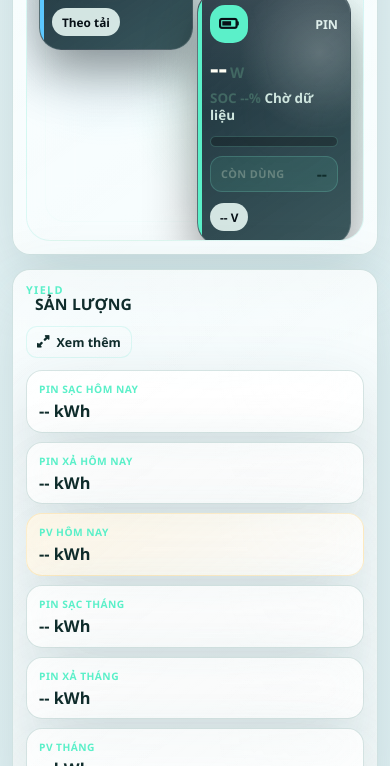
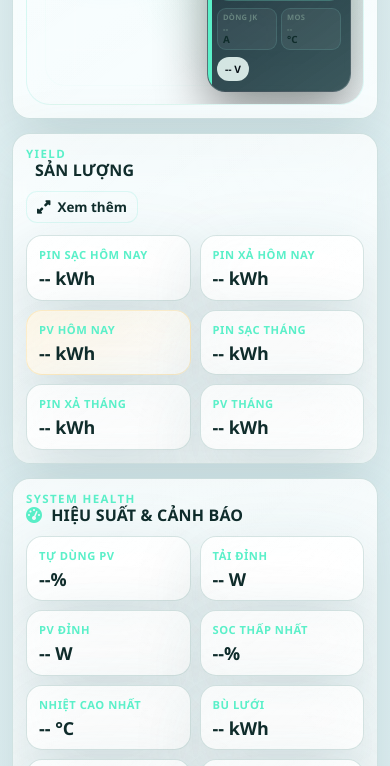
Before and after one commit to piupepong/nlmt-dashboard-v2, a website: page index.html in a window 390 px wide. Shown: the part 1234-2000 px from the top of the page. Drawn offline with nearby package versions, Linux system fonts and the light colour scheme; no server answers; some icons are missing.

Commit message:
Improve mobile typography and topology cards

```diff
--- a/style.css
+++ b/style.css
@@ -51,6 +51,7 @@ body {
     overflow-x: hidden;
     padding: 18px;
     color: var(--text);
+    font-size: 16px;
     font-family: "Segoe UI", system-ui, -apple-system, BlinkMacSystemFont, sans-serif;
     background:
         radial-gradient(circle at 12% 0%, rgba(91, 240, 201, 0.2), transparent 30rem),
@@ -168,7 +169,7 @@ footer {
 
 .eyebrow {
     color: var(--mint);
-    font-size: 0.68rem;
+    font-size: 0.72rem;
     font-weight: 900;
     letter-spacing: 0.12em;
     line-height: 1.2;
@@ -197,7 +198,7 @@ h2,
     align-items: center;
     gap: 9px;
     color: var(--text);
-    font-size: 0.98rem;
+    font-size: 1.06rem;
     line-height: 1.14;
     font-weight: 900;
     letter-spacing: 0.01em;
@@ -264,7 +265,7 @@ h2 i,
 .history-field,
 .data-table th {
     color: var(--mint);
-    font-size: 0.64rem;
+    font-size: 0.7rem;
     font-weight: 900;
     letter-spacing: 0.045em;
     text-transform: uppercase;
@@ -273,7 +274,7 @@ h2 i,
 .status-value {
     margin-top: 3px;
     color: var(--text);
-    font-size: 0.88rem;
+    font-size: 0.96rem;
     font-weight: 850;
 }
 
@@ -304,7 +305,7 @@ h2 i,
     background: rgba(255, 255, 255, 0.07);
     outline: none;
     padding: 6px 10px;
-    font-size: 0.78rem;
+    font-size: 0.84rem;
     font-weight: 850;
 }
 
@@ -774,7 +775,7 @@ h2 i,
 .stat-number {
     margin-top: 6px;
     color: var(--text);
-    font-size: clamp(1.02rem, 1.3vw, 1.5rem);
+    font-size: clamp(1.12rem, 1.38vw, 1.62rem);
     line-height: 1.14;
     font-weight: 950;
     overflow-wrap: anywhere;
@@ -904,7 +905,7 @@ h2 i,
 
 .data-table td {
     color: var(--text);
-    font-size: 0.84rem;
+    font-size: 0.92rem;
     font-weight: 720;
 }
 
@@ -1127,6 +1128,7 @@ footer {
 @media (max-width: 860px) {
     body {
         padding: 12px;
+        font-size: 16.5px;
     }
 
     .glass-card,
@@ -1146,21 +1148,24 @@ footer {
         font-size: 1.22rem;
     }
 
-    .status-grid,
     .command-sidebar,
-    .production-card .stat-block,
-    .insight-grid,
-    .stat-block,
-    .inverter-card .stat-block,
     .analytics-grid,
     .chart-row,
     .history-compact {
         grid-template-columns: 1fr;
     }
 
+    .status-grid,
+    .production-card .stat-block,
+    .insight-grid,
+    .stat-block,
+    .inverter-card .stat-block {
+        grid-template-columns: repeat(2, minmax(0, 1fr));
+    }
+
     .inverter-card .stat-item:last-child,
     .soc-stat {
-        grid-column: span 1;
+        grid-column: span 2;
     }
 
     .section-head {
@@ -1188,10 +1193,10 @@ footer {
     }
 
     .floating-card {
-        width: clamp(138px, 40vw, 164px);
-        min-width: 138px;
-        padding: 13px 12px;
-        border-radius: 22px;
+        width: clamp(128px, 39vw, 150px);
+        min-width: 128px;
+        padding: 10px 9px;
+        border-radius: 18px;
         text-align: left;
         background:
             radial-gradient(circle at 80% 24%, rgba(255, 255, 255, 0.22), transparent 35%),
@@ -1200,61 +1205,96 @@ footer {
     }
 
     .fc-main {
-        margin-top: 12px;
-        font-size: 1.82rem;
-        line-height: 0.98;
+        margin-top: 9px;
+        font-size: 1.48rem;
+        line-height: 1;
     }
 
     .fc-sub {
-        margin-top: 9px;
-        font-size: 0.84rem;
-        line-height: 1.25;
+        margin-top: 6px;
+        font-size: 0.72rem;
+        line-height: 1.2;
     }
 
     .fc-icon {
-        width: 38px;
-        height: 38px;
-        border-radius: 15px;
-        font-size: 1.1rem;
+        width: 30px;
+        height: 30px;
+        border-radius: 12px;
+        font-size: 0.9rem;
     }
 
     .fc-title {
-        font-size: 0.78rem;
+        font-size: 0.68rem;
     }
 
     .fc-data-grid {
-        display: none;
+        display: grid;
+        grid-template-columns: repeat(2, minmax(0, 1fr));
+        gap: 5px;
+        margin-top: 7px;
+    }
+
+    .fc-data-grid div {
+        padding: 5px 6px;
+        border-radius: 9px;
+    }
+
+    .fc-data-grid span {
+        font-size: 0.5rem;
+    }
+
+    .fc-data-grid strong {
+        font-size: 0.66rem;
     }
 
     .fc-meta {
-        min-height: 28px;
-        margin-top: 11px;
-        padding: 6px 10px;
-        font-size: 0.74rem;
+        min-height: 24px;
+        margin-top: 7px;
+        padding: 5px 8px;
+        font-size: 0.64rem;
     }
 
     .fc-mini-bar {
-        height: 11px;
-        margin-top: 12px;
+        height: 8px;
+        margin-top: 8px;
     }
 
     .fc-runtime {
-        min-height: 36px;
-        padding: 8px 10px;
+        min-height: 30px;
+        margin-top: 7px;
+        padding: 6px 7px;
     }
 
     .fc-runtime span {
-        font-size: 0.68rem;
+        font-size: 0.56rem;
     }
 
     .fc-runtime strong {
-        font-size: 1rem;
+        font-size: 0.82rem;
     }
 }
 
 @media (max-width: 560px) {
     h1 {
-        font-size: 1.45rem;
+        font-size: 1.58rem;
+    }
+
+    h2,
+    .chart-box h4 {
+        font-size: 1rem;
+    }
+
+    .status-grid,
+    .production-card .stat-block,
+    .insight-grid,
+    .stat-block,
+    .inverter-card .stat-block {
+        grid-template-columns: repeat(2, minmax(0, 1fr));
+    }
+
+    .inverter-card .stat-item:last-child,
+    .soc-stat {
+        grid-column: span 2;
     }
 
     .history-date-pair,
@@ -1263,7 +1303,7 @@ footer {
     }
 
     .data-table {
-        font-size: 0.74rem;
+        font-size: 0.84rem;
     }
 
     .data-table th,
@@ -1290,11 +1330,31 @@ footer {
     }
 
     .floating-card {
-        width: clamp(134px, 40vw, 154px);
-        min-width: 134px;
+        width: clamp(124px, 38vw, 144px);
+        min-width: 124px;
     }
 
     .fc-main {
-        font-size: 1.66rem;
+        font-size: 1.34rem;
+    }
+
+    .fc-sub {
+        font-size: 0.68rem;
+    }
+
+    .fc-data-grid {
+        gap: 4px;
+    }
+
+    .fc-data-grid div {
+        padding: 4px 5px;
+    }
+
+    .fc-data-grid span {
+        font-size: 0.47rem;
+    }
+
+    .fc-data-grid strong {
+        font-size: 0.62rem;
     }
 }
```
